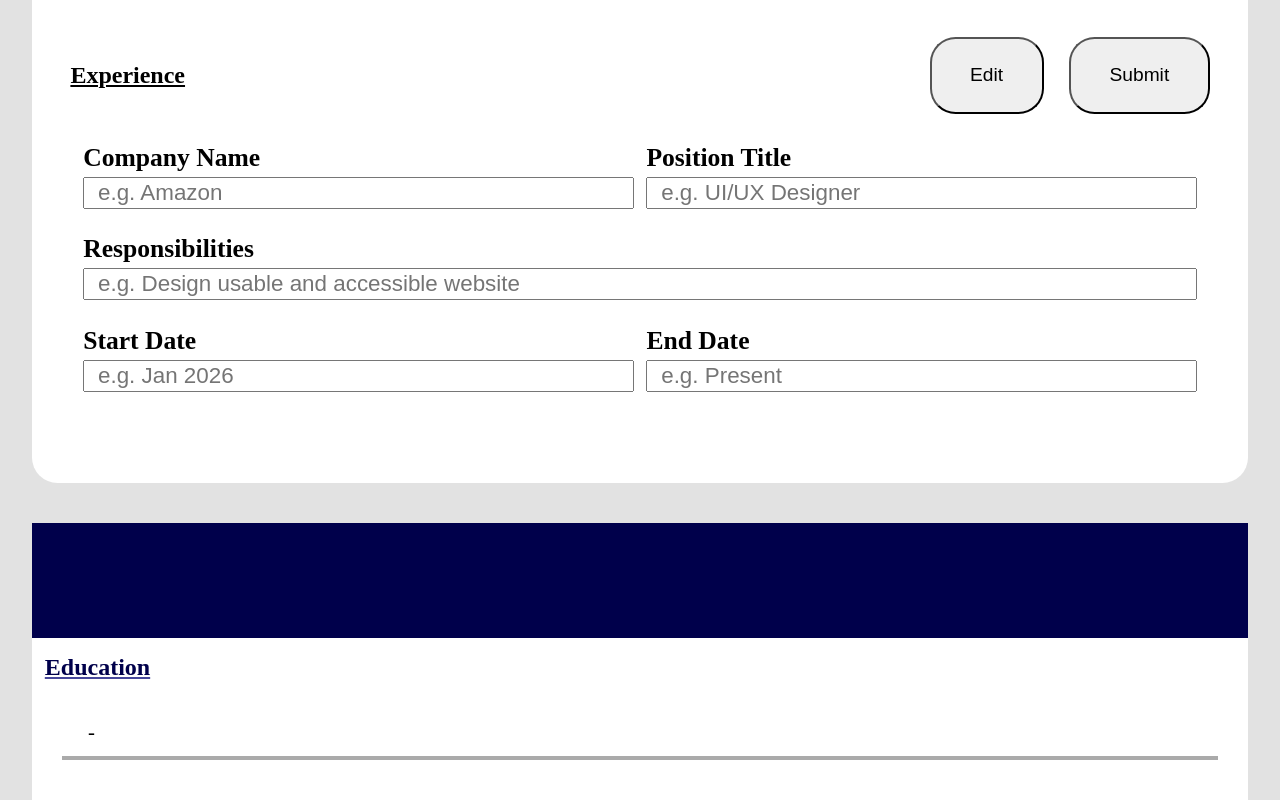
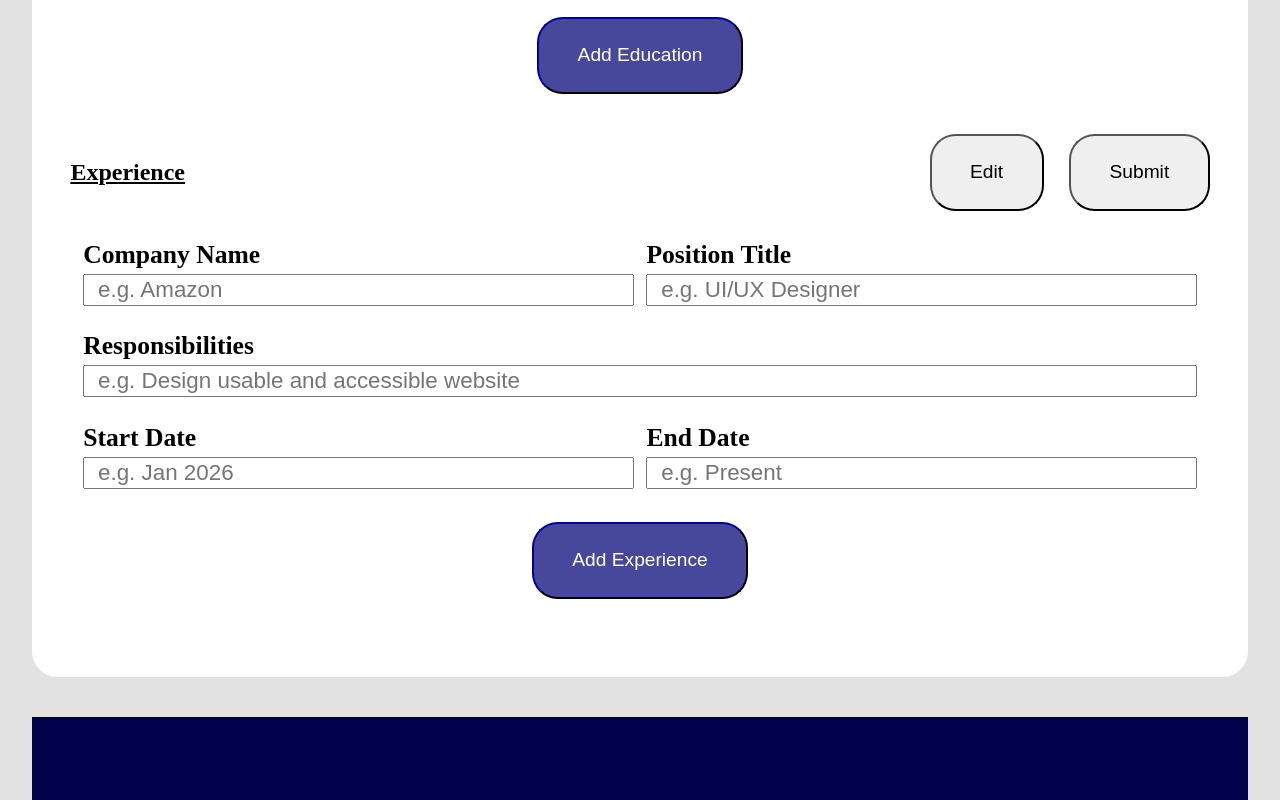
Before and after one commit to Salypse/cv-application, a React (Vite) app: page / in a window 1280 px wide. Shown: the part 920-1720 px from the top of the page. Built offline with nearby package versions, Linux system fonts and the light colour scheme.

Commit message:
Create addInput button that allows user to add another experience or education section

```diff
--- a/src/App.css
+++ b/src/App.css
@@ -30,6 +30,12 @@ ul {
 
 li {
    width: 100%;
+}
+
+button {
+   padding: 2vw 3vw;
+   border-radius: 2vw;
+   font-size: clamp(0.9rem, 3vw, 1.2rem);
 }
 
 .maker-header {
@@ -85,6 +91,10 @@ li {
    margin-bottom: 5vh;
 }
 
+.input-section ul {
+   margin-bottom: 2.5vh;
+}
+
 .input-section-header {
    display: flex;
    justify-content: space-between;
@@ -100,12 +110,6 @@ li {
 .input-header-buttons {
    display: flex;
    gap: 2vw;
-}
-
-.input-header-buttons button {
-   padding: 2vw 3vw;
-   border-radius: 2vw;
-   font-size: clamp(0.9rem, 3vw, 1.2rem);
 }
 
 .input-field {
@@ -125,6 +129,15 @@ li {
    font-size: clamp(1.1rem, 4vw, 1.6rem);
    font-weight: bold;
    margin-bottom: 0.5vh;
+}
+
+.add-input {
+   display: flex;
+   justify-self: center;
+
+   border-color: var(--dark-blue);
+   background-color: var(--light-blue);
+   color: var(--white);
 }
 
 .row {
@@ -162,7 +175,7 @@ li {
    font-size: var(--input-preview-text);
 }
 
-.preview-section ul:not(:first-child) {
+.live-preview .preview-section:not(:first-child) > ul:last-child {
    margin: 2vw 0;
    border-bottom: 0.5vh solid var(--light-grey);
 }
--- a/src/CvInfo.jsx
+++ b/src/CvInfo.jsx
@@ -19,11 +19,13 @@ function CvInfo({
             inputData={educationalInputData}
             setInputData={setEducationalInputData}
             sectionName="Education"
+            addInputButton={true}
          ></InputSection>
          <InputSection
             inputData={experienceInputData}
             setInputData={setExperienceInputData}
             sectionName="Experience"
+            addInputButton={true}
          ></InputSection>
       </section>
    );
--- a/src/InputSection.jsx
+++ b/src/InputSection.jsx
@@ -2,8 +2,14 @@ import { useState } from "react";
 
 import { Input } from "./input";
 import { InputSectionHeader } from "./InputSectionHeader";
+import { addInput } from "./addInput";
 
-export function InputSection({ inputData, setInputData, sectionName }) {
+export function InputSection({
+   inputData,
+   setInputData,
+   sectionName,
+   addInputButton = false,
+}) {
    const [showInputs, setShowInputs] = useState(true);
 
    return (
@@ -12,10 +18,13 @@ export function InputSection({ inputData, setInputData, sectionName }) {
             name={sectionName}
             setShowInputs={setShowInputs}
          ></InputSectionHeader>
-         {showInputs && (
-            <ul id={`${sectionName.toLowerCase()}-inputs`}>
-               {inputData.map((inputSection) =>
-                  Object.entries(inputSection).map(([rowName, inputRow]) => (
+         {showInputs &&
+            inputData.map((inputSection, index) => (
+               <ul
+                  key={`${sectionName}${index}`}
+                  id={`${sectionName.toLowerCase()}-inputs`}
+               >
+                  {Object.entries(inputSection).map(([rowName, inputRow]) => (
                      <div key={rowName} className={`row input-${rowName}`}>
                         {Object.values(inputRow).map((input) => (
                            <li key={input.id}>
@@ -31,9 +40,14 @@ export function InputSection({ inputData, setInputData, sectionName }) {
                            </li>
                         ))}
                      </div>
-                  )),
-               )}
-            </ul>
+                  ))}
+               </ul>
+            ))}
+         {addInputButton && (
+            <button
+               className="add-input"
+               onClick={() => addInput(inputData, setInputData)}
+            >{`Add ${sectionName}`}</button>
          )}
       </div>
    );
--- a/src/PreviewSection.jsx
+++ b/src/PreviewSection.jsx
@@ -2,9 +2,9 @@ export function PreviewSection({ header, inputData, sectionName }) {
    return (
       <div className="preview-section">
          {header && <h2>{header}</h2>}
-         <ul className={sectionName}>
-            {inputData.map((inputSection) =>
-               Object.entries(inputSection).map(([rowName, rowData]) => (
+         {inputData.map((inputSection, index) => (
+            <ul key={`${sectionName}${index}`} className={sectionName}>
+               {Object.entries(inputSection).map(([rowName, rowData]) => (
                   <div key={rowName} className={`row preview-${rowName}`}>
                      {Object.values(rowData).map((input) => (
                         <li key={input.id}>
@@ -15,9 +15,9 @@ export function PreviewSection({ header, inputData, sectionName }) {
                         </li>
                      ))}
                   </div>
-               )),
-            )}
-         </ul>
+               ))}
+            </ul>
+         ))}
       </div>
    );
 }
--- /dev/null
+++ b/src/addInput.js
@@ -0,0 +1,20 @@
+export function addInput(inputData, setInputData) {
+   const resetValues = (obj) => {
+      if (obj !== null && typeof obj === "object") {
+         for (const key in obj) {
+            if (key === "value") {
+               obj[key] = "";
+            } else if (key === "id") {
+               obj[key] = obj[key] + (inputData.length + 1);
+            } else {
+               resetValues(obj[key]);
+            }
+         }
+      }
+   };
+
+   const inputDataCopy = structuredClone(inputData[0]);
+   resetValues(inputDataCopy);
+
+   setInputData([...inputData, inputDataCopy]);
+}
```
